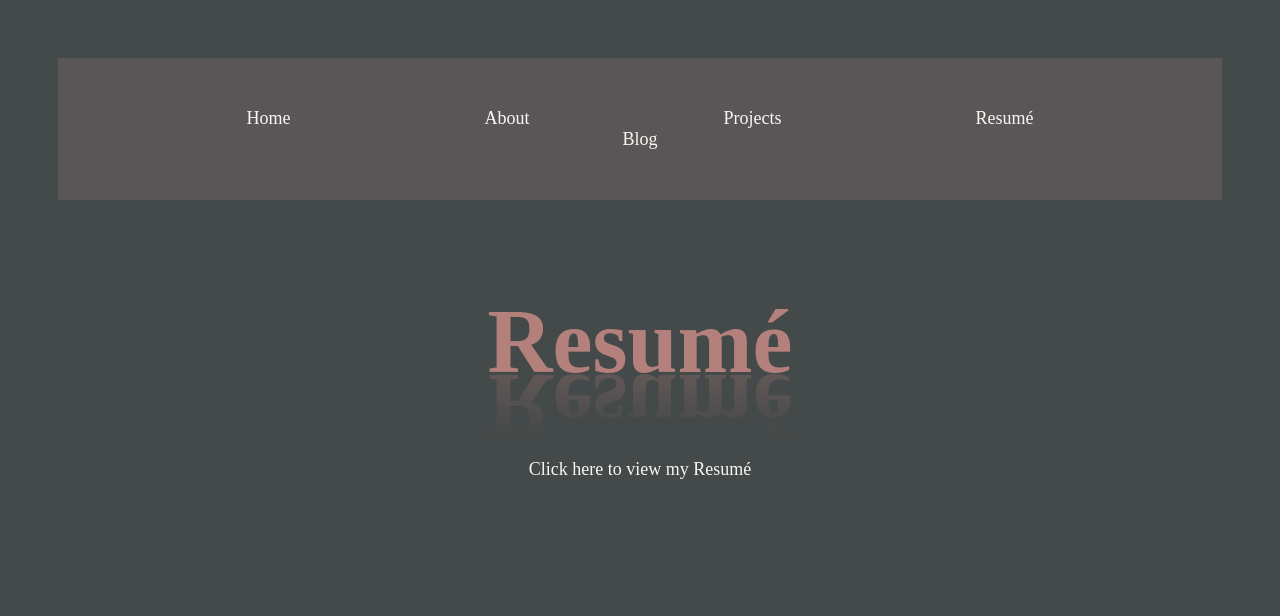
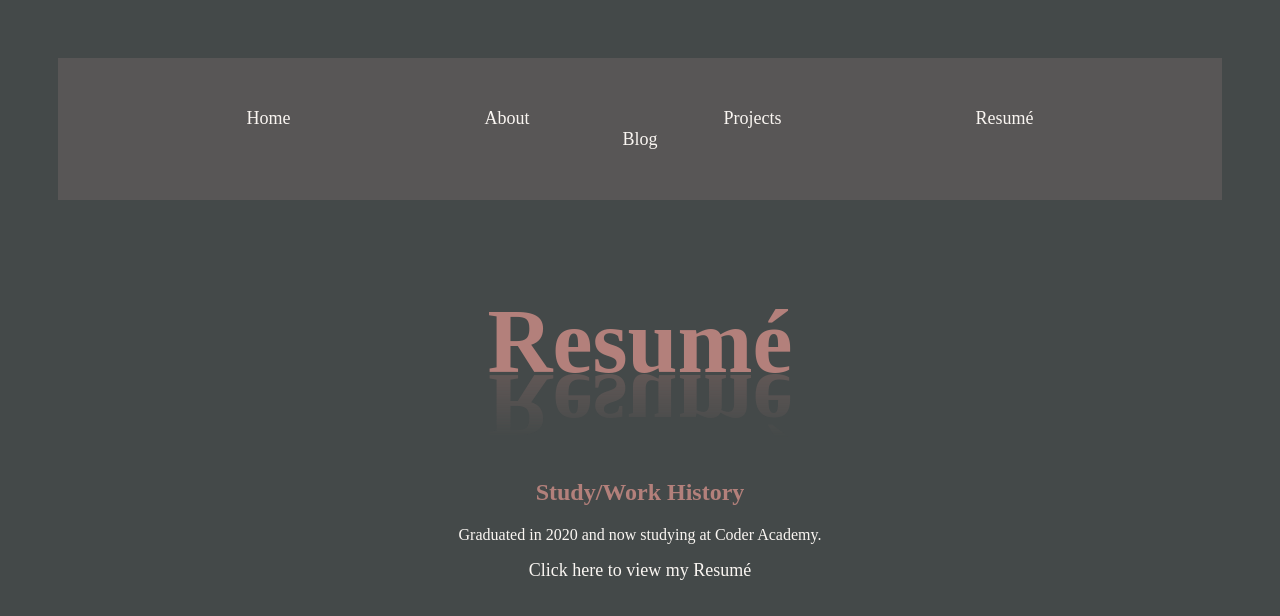
Before and after one commit to nataliack/PortfolioAssignment, a plain HTML site: page Menu.html in a window 1280 px wide. Drawn offline with Linux system fonts and the light colour scheme.

Commit message:
added colour to a few headings

```diff
--- a/Menu.html
+++ b/Menu.html
@@ -32,6 +32,10 @@
     <h1>Resumé</h1>
     <!-- below is a break tag to separate lines -->
     <br></br>
+    <h2>Study/Work History</h2>
+    <p>
+        Graduated in 2020 and now studying at Coder Academy.
+    </p>
     <!-- below is a link that takes users to my resumé pdf file -->
     <span class="resumé-button">
         <a href="../Resumé.pdf" target="_blank">Click here to view my Resumé</a>
--- a/styleContact.css
+++ b/styleContact.css
@@ -81,6 +81,10 @@ body {
    h1 {
        text-align: center;
    }
+   h2 {
+    color: #b3807b;
+
+   }
    body {
        background-color: #444949;
    }
--- a/styleMenu.css
+++ b/styleMenu.css
@@ -78,6 +78,9 @@ body {
    h1 {
        text-align: center;
    }
+   h2 {
+       color: #b3807b;
+   }
    body {
        background-color: #444949;
    }
```
